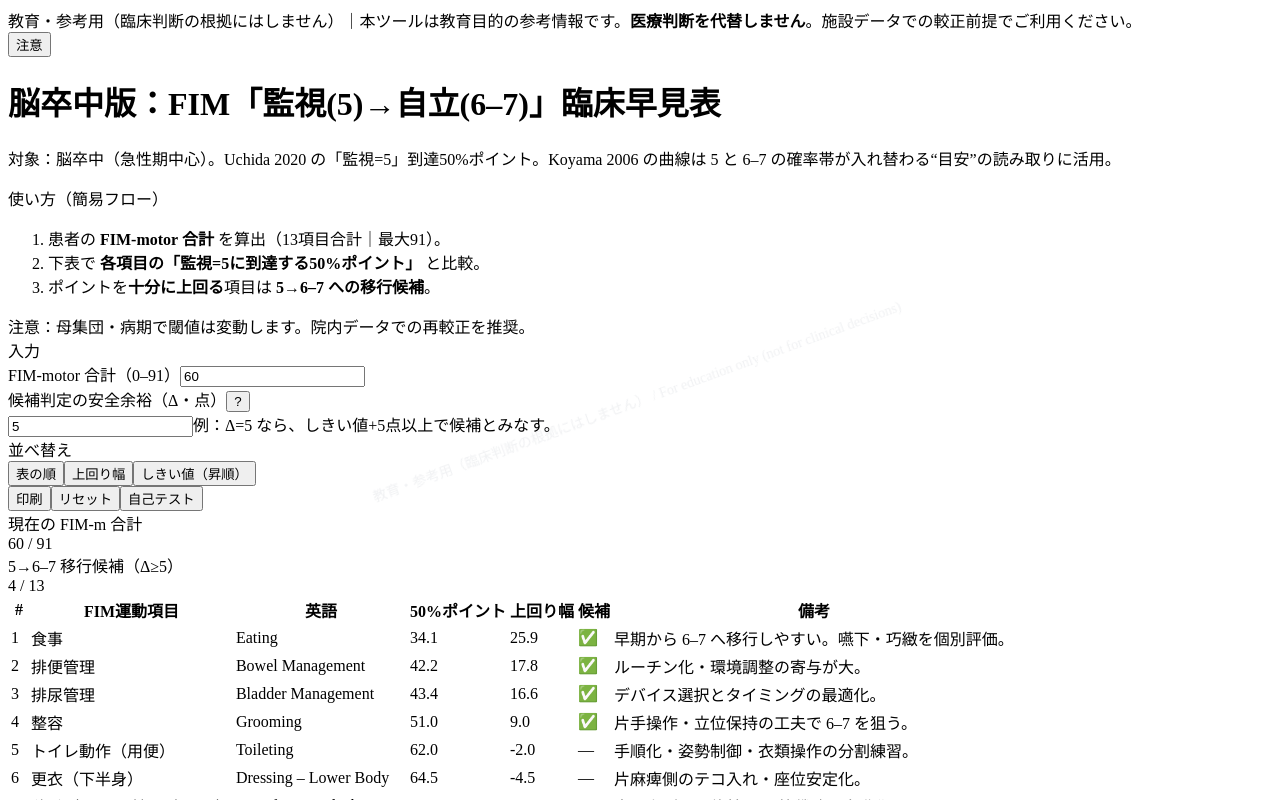
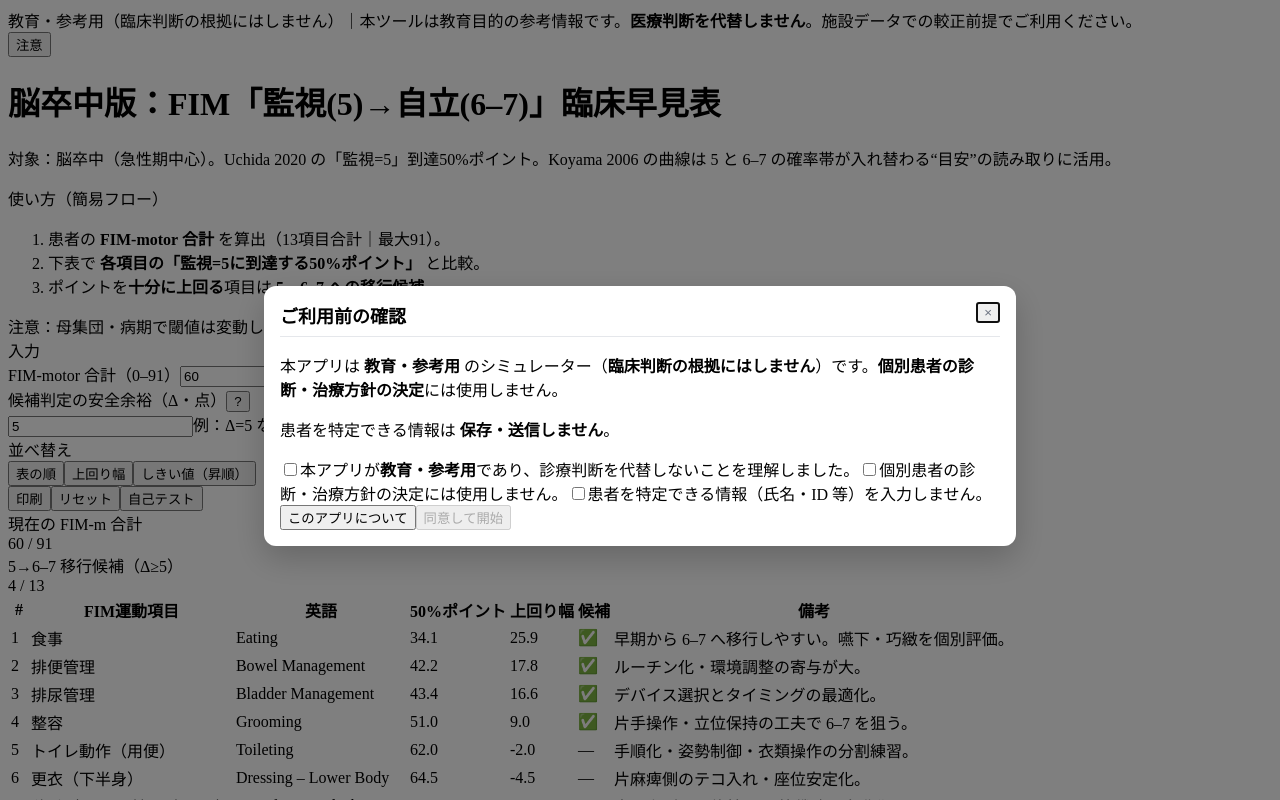
Before and after one commit to bodyworkself/-FIM-5-6-7-, a Next.js app: page /evidence-cards in a window 1280 px wide. Shown: the top 800 px of the page. Built offline with nearby package versions, Linux system fonts and the light colour scheme.

Commit message:
Update page.tsx

```diff
--- a/app/evidence-cards/page.tsx
+++ b/app/evidence-cards/page.tsx
@@ -64,14 +64,14 @@ const Modal: React.FC<{
   onClose: () => void; title: string; children: React.ReactNode;
   disableEsc?: boolean; disableBackdropClose?: boolean
 }> = ({ onClose, title, children, disableEsc = false, disableBackdropClose = false }) => {
-  const wrapRef = React.useRef<HTMLDivElement>(null);
   const contentRef = React.useRef<HTMLDivElement>(null);
+
   React.useEffect(() => {
     const prev = document.activeElement as HTMLElement | null;
     const focusables = contentRef.current?.querySelectorAll<HTMLElement>(
       'a, button, input, select, textarea, [tabindex]:not([tabindex="-1"])'
     );
-    focusables && (focusables[0]?.focus());
+    focusables && focusables[0]?.focus();
     const onKey = (e: KeyboardEvent) => {
       if (e.key === 'Escape' && !disableEsc) { e.preventDefault(); onClose(); }
       if (e.key === 'Tab') {
@@ -89,24 +89,45 @@ const Modal: React.FC<{
     return () => { document.removeEventListener('keydown', onKey); prev?.focus?.(); };
   }, [onClose, disableEsc]);
 
+  // ★ Tailwind不要のインラインCSSで確実にオーバーレイ化
   return (
     <div
-      ref={wrapRef}
-      className="fixed inset-0 bg-black/50 flex items-center justify-center p-4 z-50"
-      style={{ height: 'calc(var(--vh, 1vh) * 100)' }}
+      role="dialog" aria-modal="true" aria-label={title}
       onClick={disableBackdropClose ? undefined : onClose}
-      role="dialog" aria-modal="true" aria-label={title}
+      style={{
+        position: 'fixed',
+        inset: 0,
+        background: 'rgba(0,0,0,0.5)',
+        display: 'flex',
+        alignItems: 'center',
+        justifyContent: 'center',
+        padding: 16,
+        zIndex: 10000,               // ウォーターマークより前面
+        height: '100vh'
+      }}
     >
-      <div ref={contentRef} className="bg-white rounded-lg p-4 md:p-6 max-w-lg w-full shadow-lg" onClick={(e)=>e.stopPropagation()}>
-        <div className="flex justify-between items-start gap-4 border-b pb-2 mb-3">
-          <h3 className="text-base md:text-lg font-bold">{title}</h3>
-          <button onClick={onClose} className="text-gray-400 hover:text-gray-600" aria-label="閉じる">×</button>
+      <div
+        ref={contentRef}
+        onClick={(e)=>e.stopPropagation()}
+        style={{
+          background: '#fff',
+          borderRadius: 12,
+          padding: 16,
+          width: '100%',
+          maxWidth: 720,
+          boxShadow: '0 12px 32px rgba(0,0,0,.2)'
+        }}
+      >
+        <div style={{display:'flex',justifyContent:'space-between',alignItems:'flex-start',gap:12, borderBottom:'1px solid #e5e7eb', paddingBottom:8, marginBottom:12}}>
+          <h3 style={{fontSize:18, fontWeight:700, margin:0}}>{title}</h3>
+          <button onClick={onClose} aria-label="閉じる" style={{color:'#6b7280'}}>×</button>
         </div>
         {children}
       </div>
     </div>
   );
 };
+
 
 // ---- Evidence constants ----
 const THRESHOLDS = [
```
